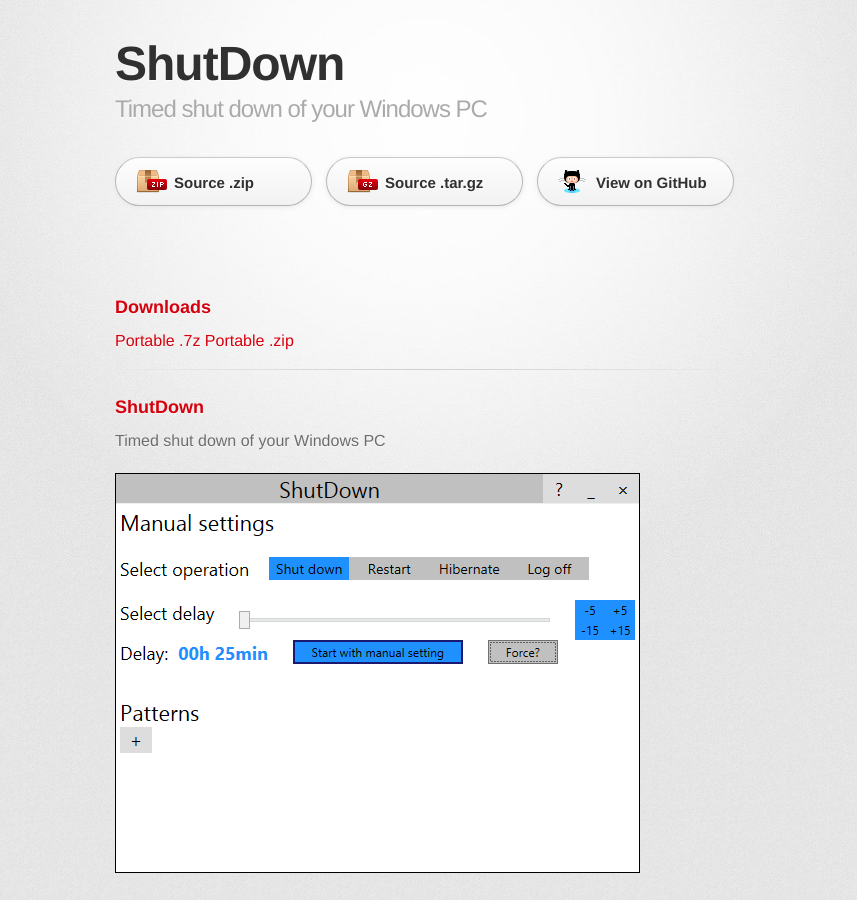
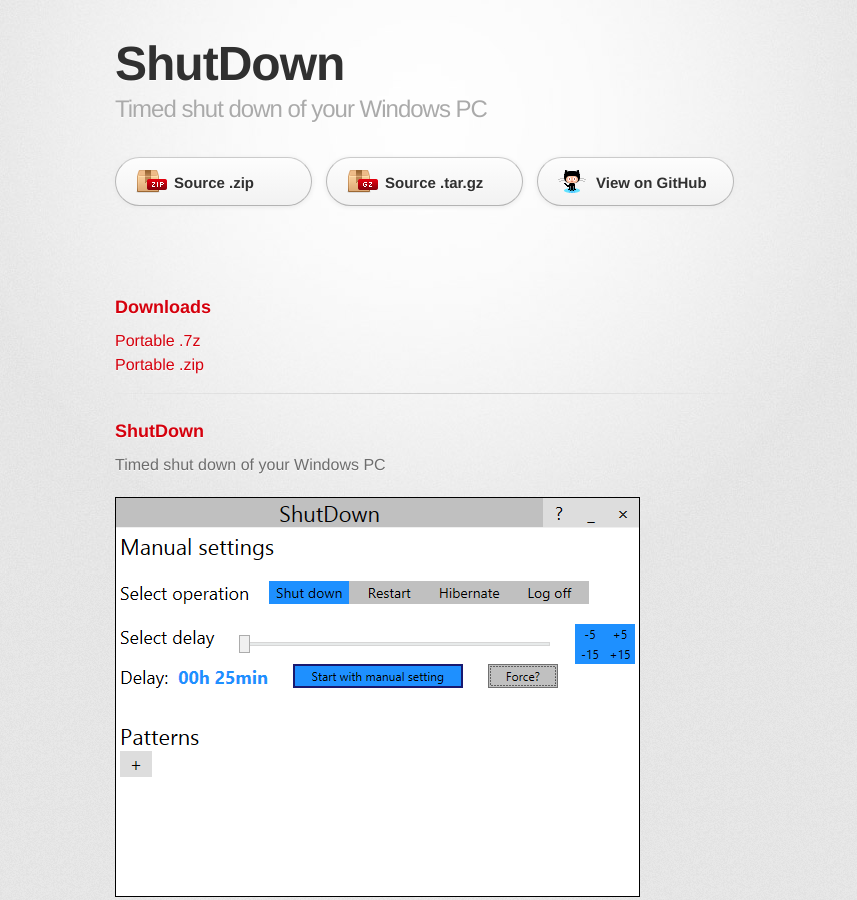
Before and after one commit to stanac/shutdown, a plain HTML site: page index.html in a window 1280 px wide. Shown: the top 900 px of the page, without its empty margins (215-1072 px from the left). Drawn offline with Linux system fonts and the light colour scheme; a web font is replaced by a local one.

Commit message:
update index

```diff
--- a/index.html
+++ b/index.html
@@ -31,7 +31,7 @@
         <br/><br/>
         <h3>Downloads</h3>
         <section >
-           <a href="http://stanac.github.io/shutdown/download/ShutDownPortable.7z"><span>Portable .7z</span></a>
+           <a href="http://stanac.github.io/shutdown/download/ShutDownPortable.7z"><span>Portable .7z</span></a> <br/>
            <a href="http://stanac.github.io/shutdown/download/ShutDownPortable.zip"><span>Portable .zip</span></a>
         </section>
 
```
